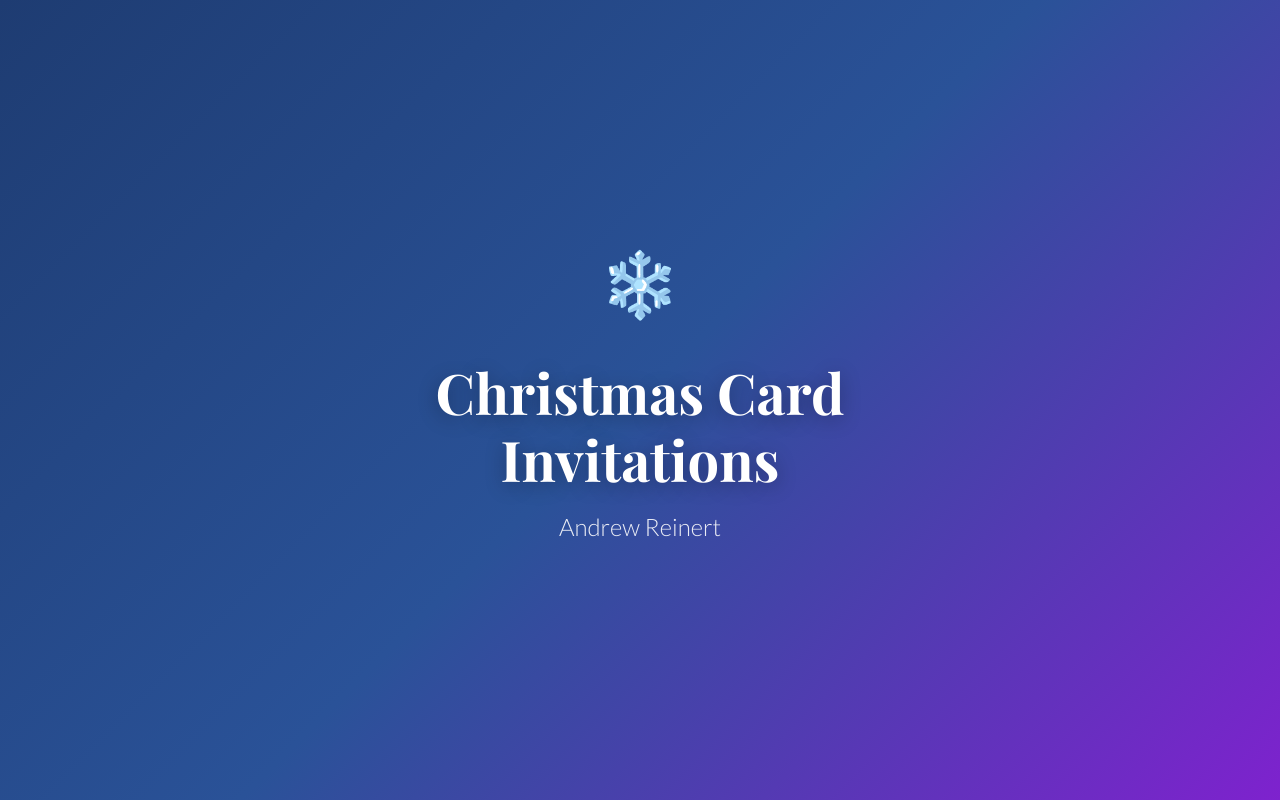
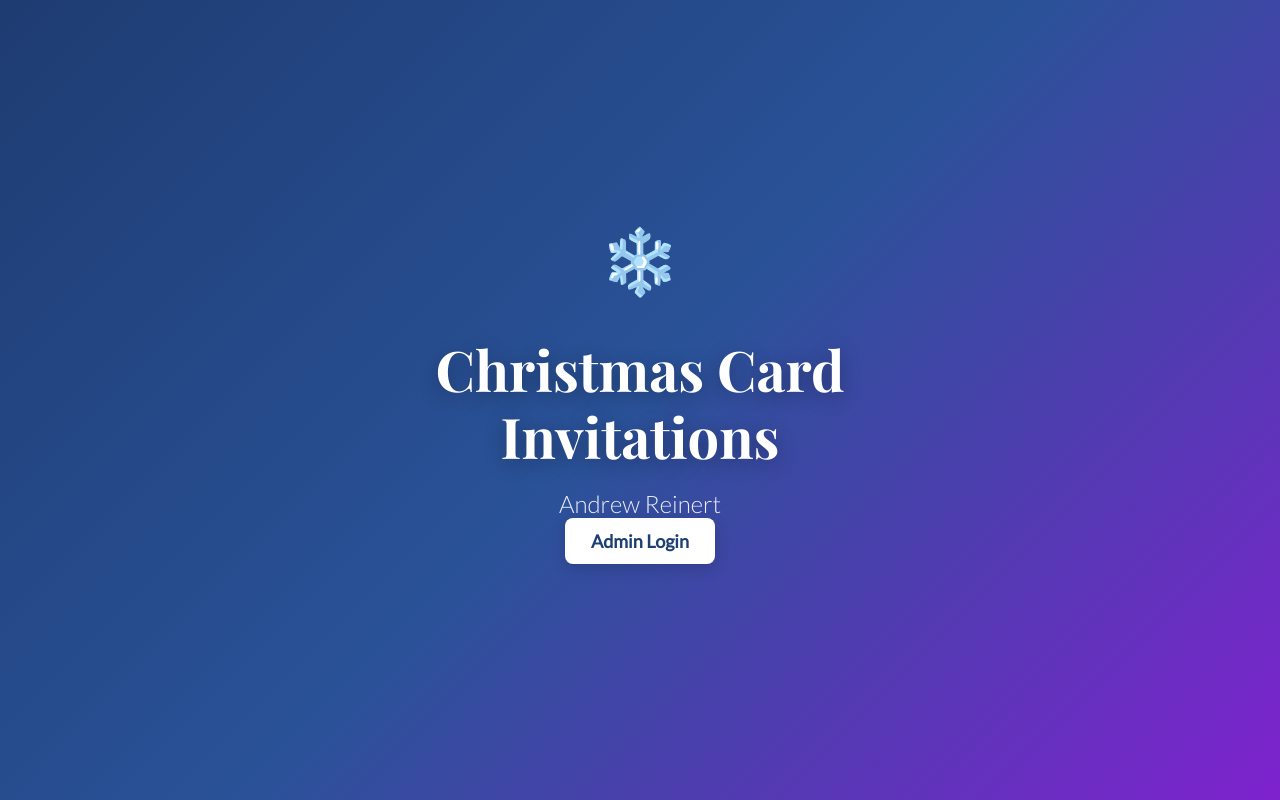
Before and after one commit to NamTruongTran/EAB-Einladungskarte-Weihnachten, a plain HTML site: page index.html in a window 1280 px wide. Drawn offline with nearby package versions, Linux system fonts and the light colour scheme.

Commit message:
add directing button from landing page to main page

```diff
--- a/index.html
+++ b/index.html
@@ -1,12 +1,15 @@
 <!DOCTYPE html>
 <html lang="en">
+
 <head>
     <meta charset="UTF-8">
     <meta name="viewport" content="width=device-width, initial-scale=1.0">
     <title>Christmas Card Invitations</title>
     <link rel="preconnect" href="https://fonts.googleapis.com">
     <link rel="preconnect" href="https://fonts.gstatic.com" crossorigin>
-    <link href="https://fonts.googleapis.com/css2?family=Playfair+Display:wght@400;600;700&family=Lato:wght@300;400&display=swap" rel="stylesheet">
+    <link
+        href="https://fonts.googleapis.com/css2?family=Playfair+Display:wght@400;600;700&family=Lato:wght@300;400&display=swap"
+        rel="stylesheet">
     <style>
         * {
             margin: 0;
@@ -36,7 +39,7 @@
             font-weight: 700;
             margin-bottom: 20px;
             line-height: 1.2;
-            text-shadow: 0 4px 20px rgba(0,0,0,0.3);
+            text-shadow: 0 4px 20px rgba(0, 0, 0, 0.3);
         }
 
         .admin-name {
@@ -53,9 +56,12 @@
         }
 
         @keyframes float {
-            0%, 100% {
+
+            0%,
+            100% {
                 transform: translateY(0);
             }
+
             50% {
                 transform: translateY(-20px);
             }
@@ -65,20 +71,46 @@
             h1 {
                 font-size: 2.5em;
             }
+
             .admin-name {
                 font-size: 1.2em;
             }
+
             .snowflake {
                 font-size: 3em;
             }
         }
+
+        /* ⭐ Admin Button Style */
+        .admin-btn {
+            display: inline-block;
+            padding: 12px 26px;
+            background: white;
+            color: #1d3f72;
+            font-size: 18px;
+            font-weight: bold;
+            border-radius: 8px;
+            text-decoration: none;
+            box-shadow: 0 4px 15px rgba(0, 0, 0, 0.15);
+            transition: all 0.2s ease;
+        }
+
+        .admin-btn:hover {
+            background: #f0f0f0;
+            transform: translateY(-2px);
+        }
     </style>
 </head>
+
 <body>
     <div class="container">
         <div class="snowflake">❄️</div>
         <h1>Christmas Card<br>Invitations</h1>
         <p class="admin-name">Andrew Reinert</p>
+
+        <!-- ⭐ Admin Login Button -->
+        <a href="admin-7k9mP4xR" class="admin-btn">Admin Login</a>
     </div>
 </body>
+
 </html>
```
